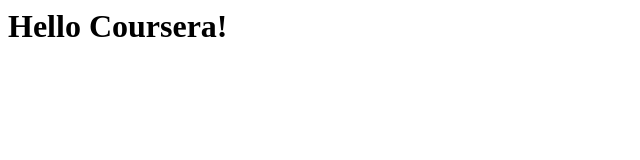
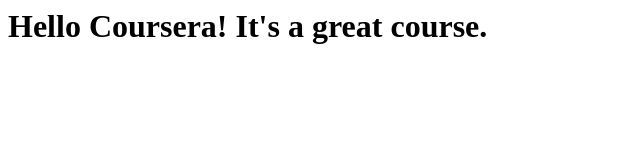
Before and after one commit to anaghabhargava/coursera-test, a plain HTML site: page site/index.html in a window 1280 px wide. Shown: the whole page, without its empty margins (0-640 px from the left). Drawn offline with Linux system fonts and the light colour scheme.

Commit message:
SMall addition to our page content

```diff
--- a/site/index.html
+++ b/site/index.html
@@ -3,6 +3,8 @@
     <title>Hello Coursera!</title>
 </head>
 <body>
-    <h1>Hello Coursera!</h1>
+    <h1>Hello Coursera!
+        It's a great course.
+    </h1>
 </body>
 </html>
```
